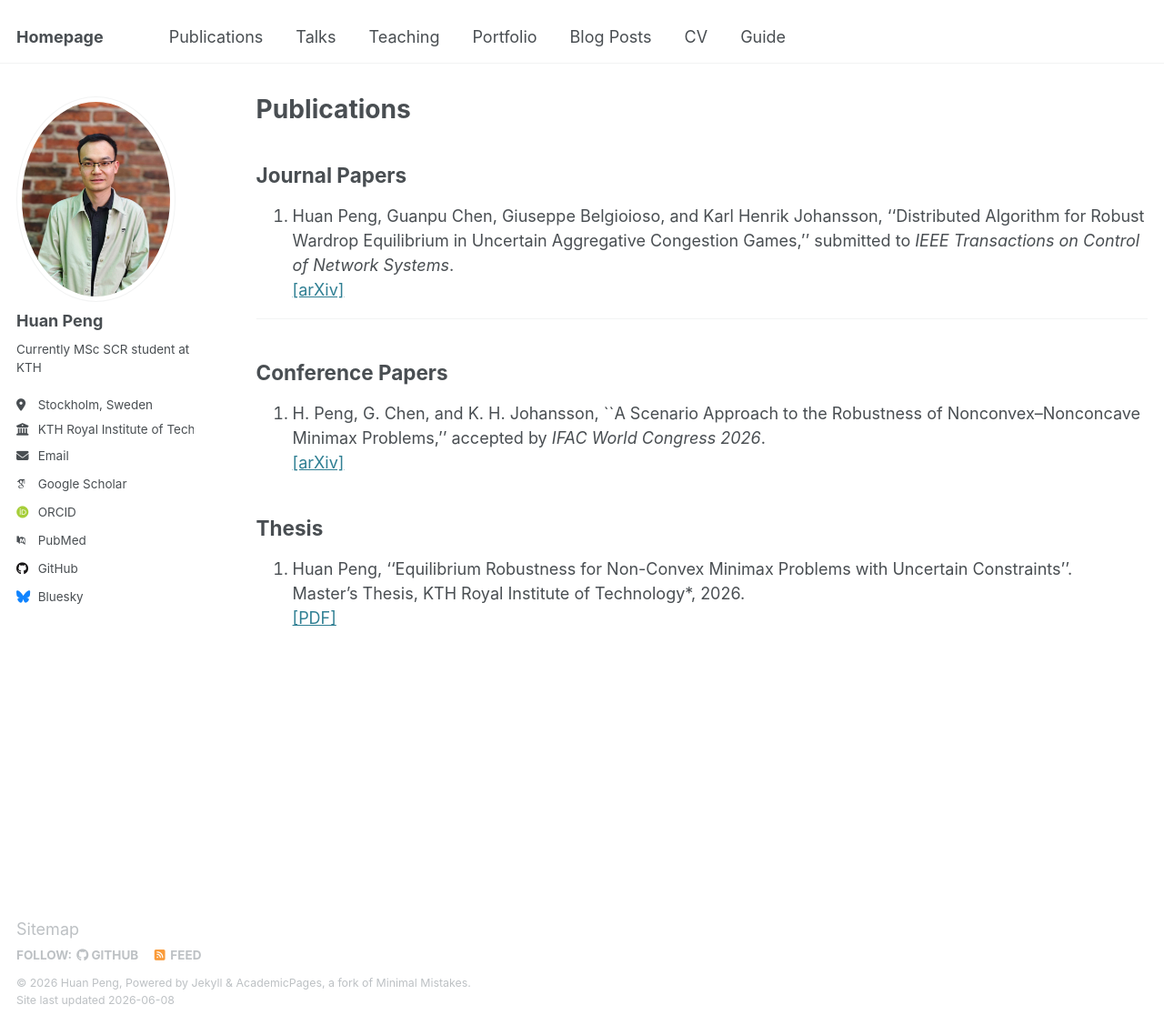
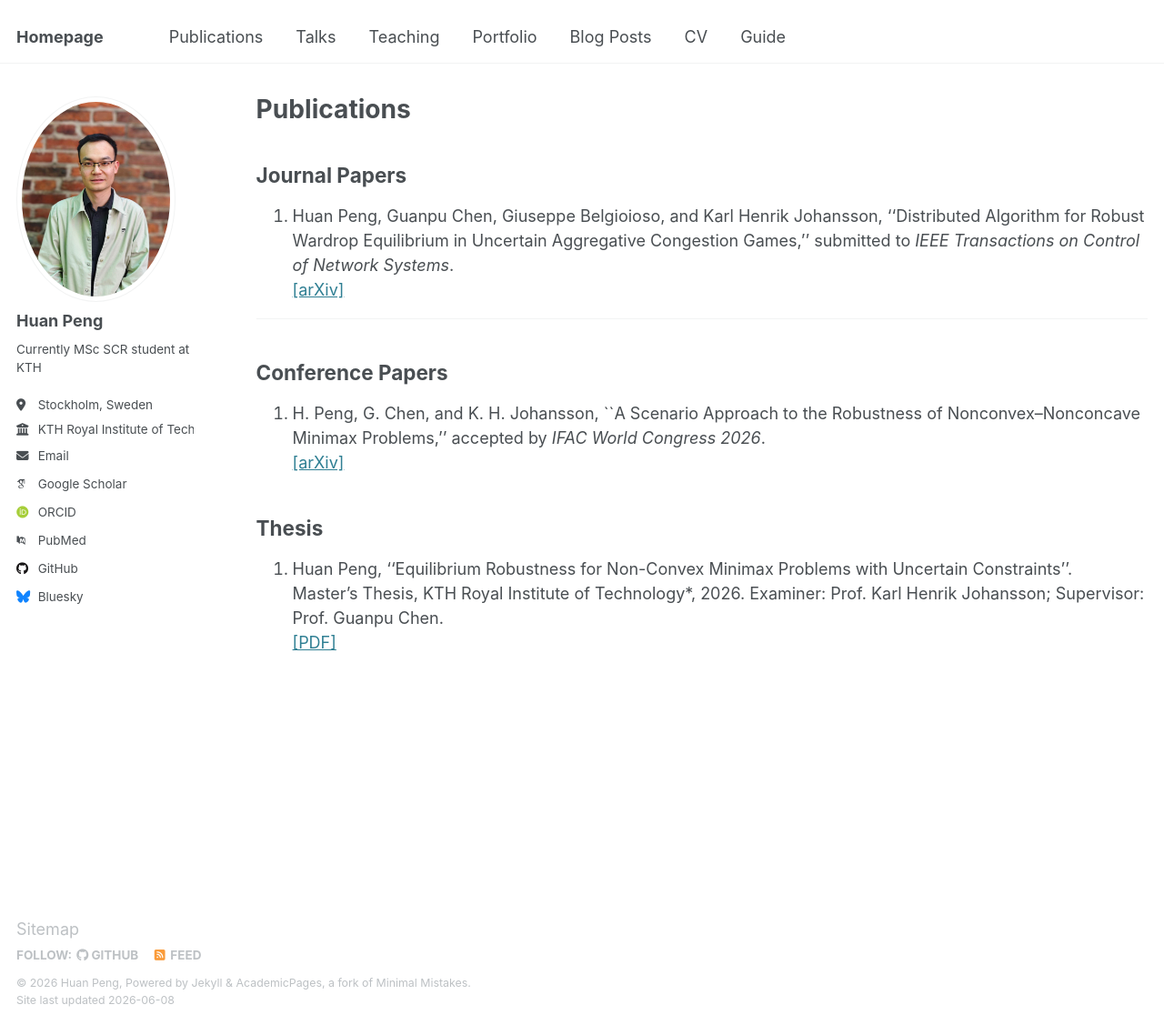
Before and after one commit to huanpen/huanpeng, a Jekyll site: the page built from _pages/publications.md, in a window 1280 px wide and 1127 px high. Shown: the whole window at 91% size. Built offline with Jekyll 4.4.1, drawn with Linux system fonts in a browser that asks for light colours; some web fonts are replaced.

Commit message:
Update publications.md
Signed-off-by: Huan Peng <huanp@kth.se>

```diff
--- a/_pages/publications.md
+++ b/_pages/publications.md
@@ -28,5 +28,5 @@ author_profile: true
 ## Thesis
 
 1. Huan Peng, ''Equilibrium Robustness for Non-Convex Minimax Problems with Uncertain Constraints''.<br>
-   Master's Thesis, KTH Royal Institute of Technology*, 2026.<br>
-   [[PDF]](/files/thesis.pdf)
+   Master's Thesis, KTH Royal Institute of Technology*, 2026. Examiner: Prof. Karl Henrik Johansson; Supervisor: Prof. Guanpu Chen.<br>
+   [[PDF]](/files/msc_thesis.pdf)
```
